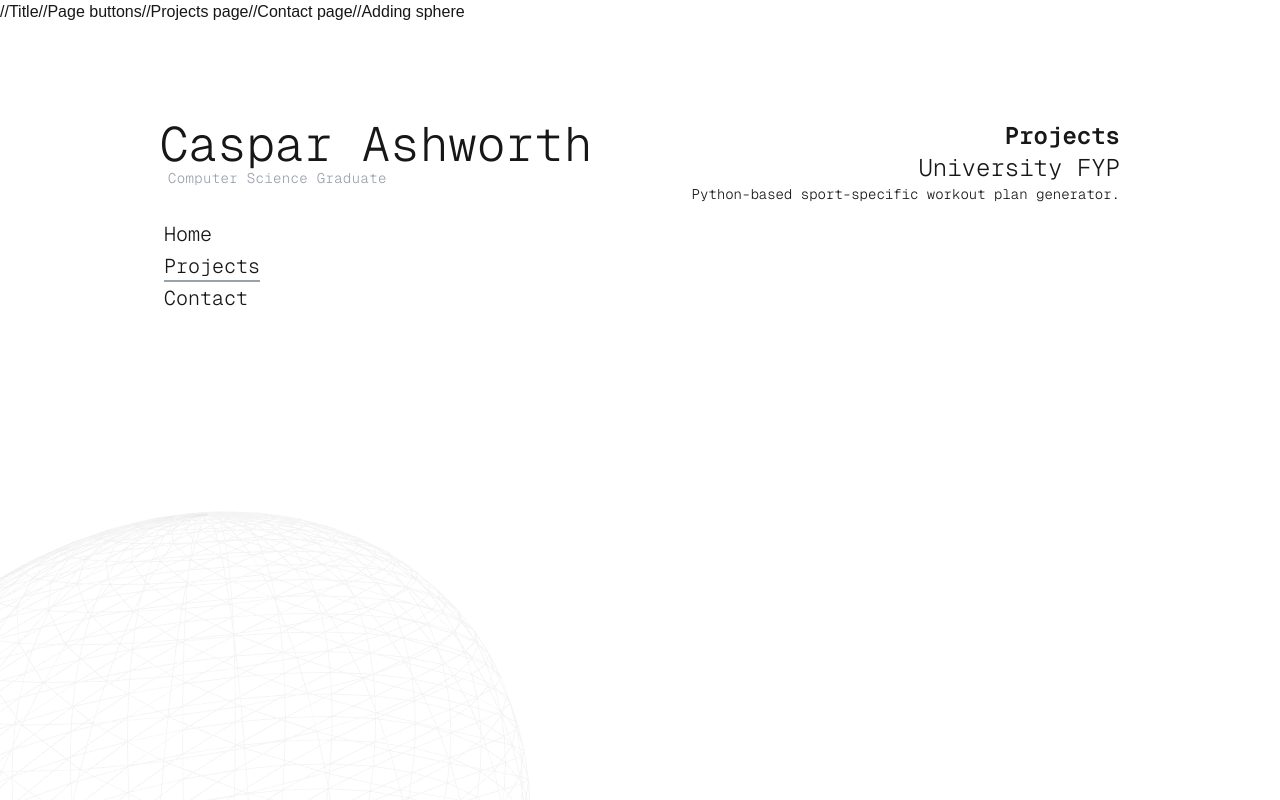
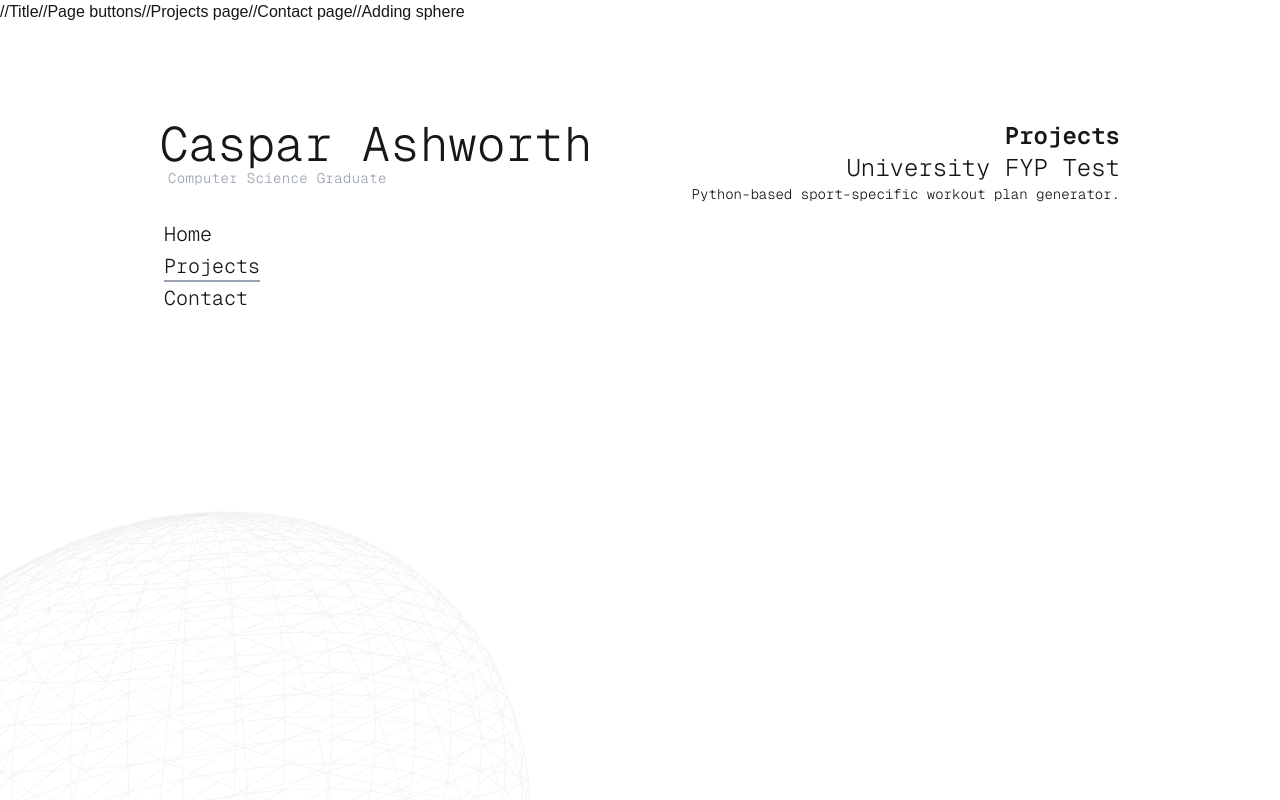
Before and after one commit to casparash/portfolio, a Next.js app in the folder portfolio/: page / in a window 1280 px wide. Both pictures are taken after a click on the button "Projects". Built offline with nearby package versions, Linux system fonts and the light colour scheme.

Commit message:
Testing domain name

```diff
--- a/portfolio/src/app/page.tsx
+++ b/portfolio/src/app/page.tsx
@@ -59,7 +59,7 @@ export default function HomePage() {
               href="https://github.com/casparash/University-FYP"
               target="_blank"
             >
-              University FYP
+              University FYP Test
             </a>
             <p className="text-sm">
               Python-based sport-specific workout plan generator.
```
